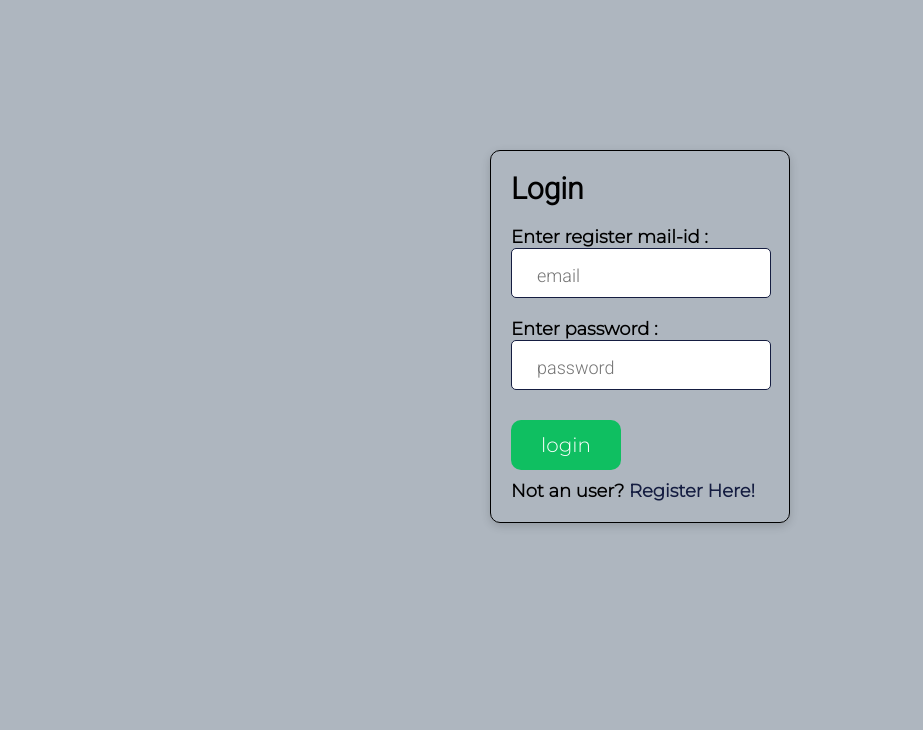
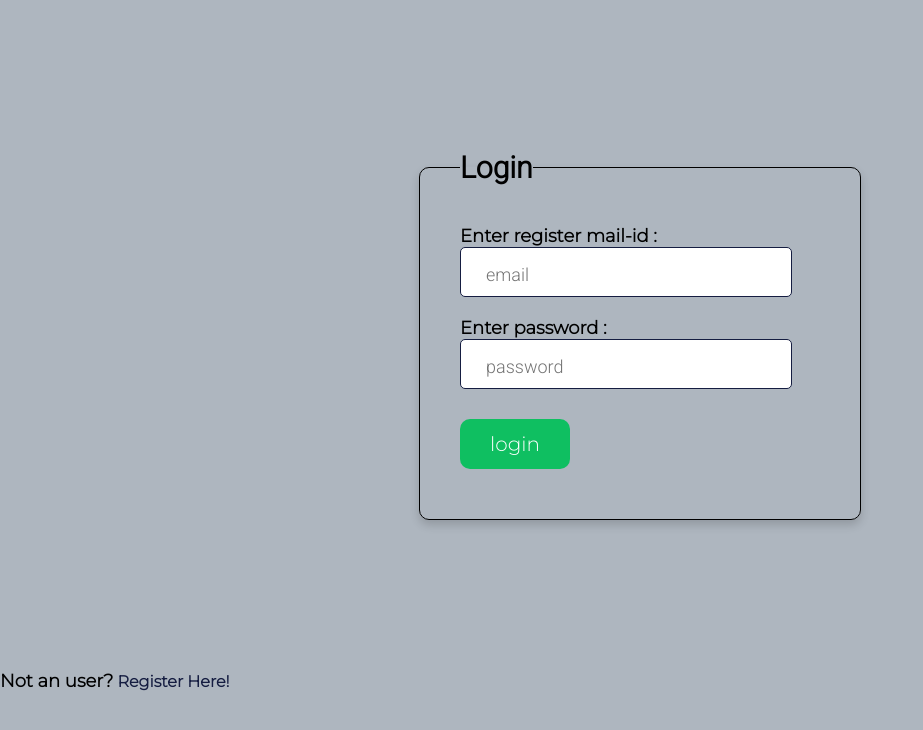
Before and after one commit to ManasiD-cuelogic/JS_Assignment, a plain HTML site: page login.html in a window 1280 px wide. Shown: the whole page, without its empty margins (0-923 px from the left). Drawn offline with Linux system fonts and the light colour scheme.

Commit message:
css stylesheet

```diff
--- a/css/dashboard.css
+++ b/css/dashboard.css
@@ -86,6 +86,6 @@ table{
 }
 .text-success{
     color: #0FBF61 ;
-    background-color:#D6DBDF ;
+    background-color:#ECF0F1  ;
     padding: 5px 5px 5px 5px;
 }
--- a/css/login.css
+++ b/css/login.css
@@ -17,15 +17,16 @@ body{
 .text_danger{
     color:#ff0000;
 }
-.login_form{
-    width: 300px;
+fieldset{
+    width: 442px;
     margin: 150px auto;
     border: 1px solid #000000;
     border-radius: 10px;
-    padding: 20px;
-    box-shadow: 0px 3px 10px #00000029;
+    padding: 40px;
+    box-shadow: 0px 5px 10px #00000029;
 
 }
+
 label{
     font-size: 18px;
     font-family: 'Montserrat';
@@ -33,7 +34,7 @@ label{
     padding-top: 25px;
 }
 input[type=email], input[type=password]{
-    width: 260px;
+    width: 332px;
     height: 50px;
     border: 1px solid #151D41;
     border-radius: 5px;
@@ -60,7 +61,6 @@ input[type=submit]{
 
 }
 h2{
-    padding-bottom: 20px;
     font-size: 30px;
     font-family: 'Roboto';
 }
@@ -68,6 +68,9 @@ a{
 	text-decoration: none;
 	color: #151D41;
 	font-family: Montserrat;
-	font-size: 18px;
+	font-size: 16px;
 	font-weight: 600;
 }
+#notuser{
+    font-size: 16px;
+}
--- a/css/style.css
+++ b/css/style.css
@@ -81,10 +81,10 @@ thead{
 }
 h1{
     text-align: center;
-    padding-bottom: 30px;
+    padding-bottom: 50px;
     font-size: 30px;
     font-family: 'Roboto';
-    padding-top: 30px;
+    padding-top: 50px;
 }
 
 .right{
```
